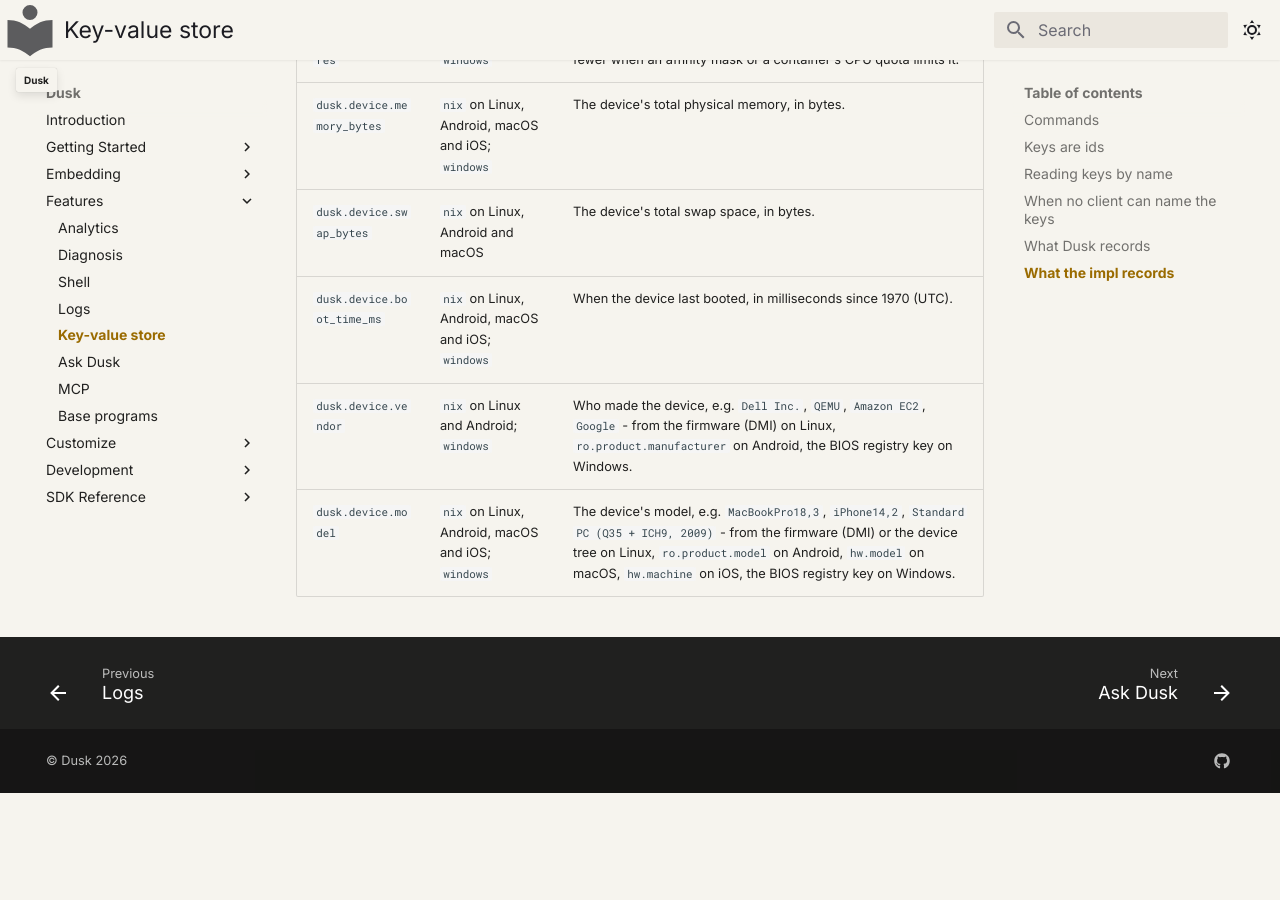
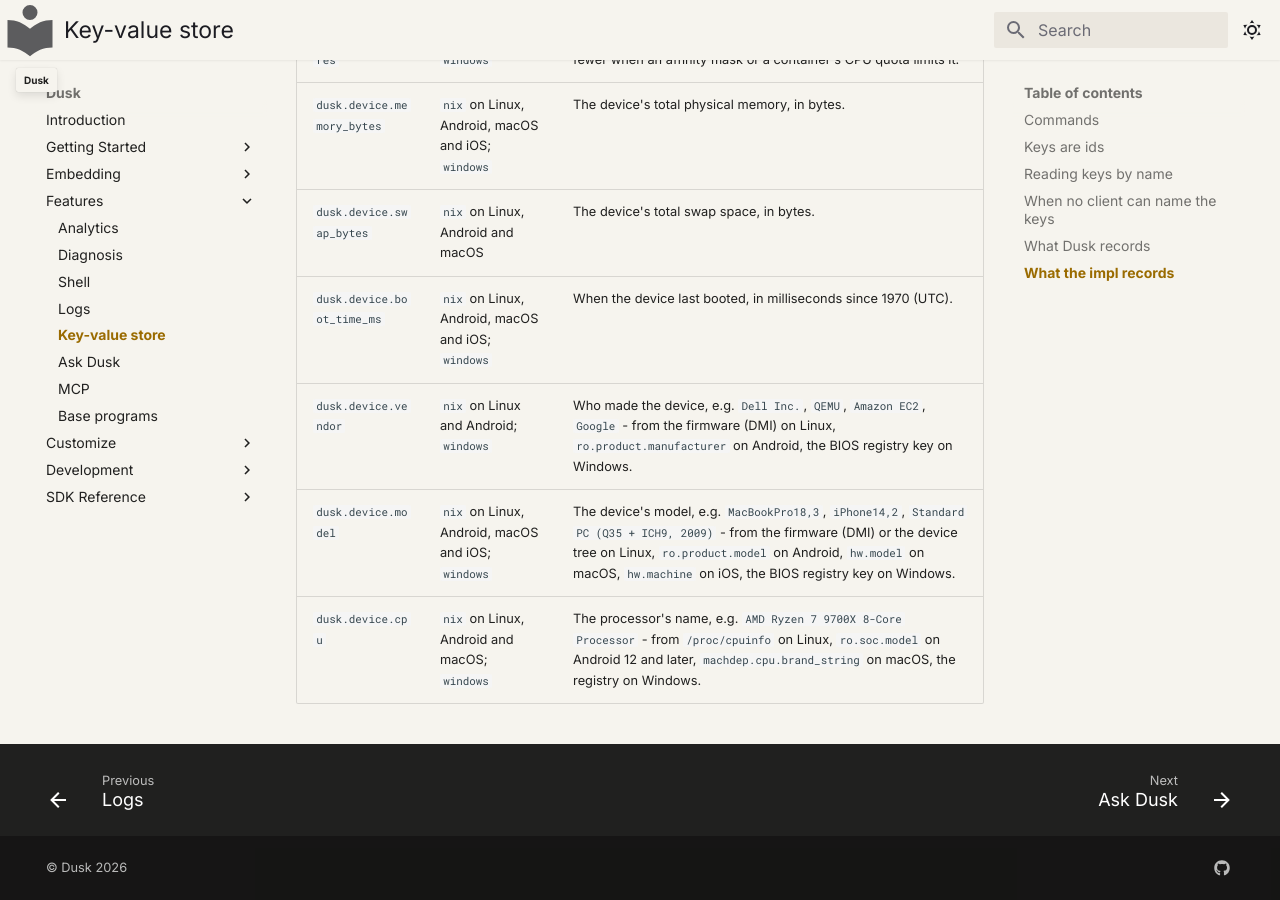
Before and after one commit to tomerze/dusk, an MkDocs documentation site: the page built from docs/docs/features/kvs.md, in a window 1280 px wide and 900 px high, scrolled down 7789 px. Built offline with MkDocs 1.6.1 and Material for MkDocs 9.7.7, drawn with Linux system fonts in a browser that asks for light colours; comment, search, counter and statistics services are not loaded; before the commit the page ends 8582 px from its top, so only the background shows below that.

Commit message:
Update docs for the device's CPU in the kvs
The impl table gains dusk.device.cpu, the processor's name, written by the nix impl on Linux, Android and macOS and by the windows impl, with where it is read from on each - on Android, a property only Android 12 and later have.

```diff
--- a/docs/docs/features/kvs.md
+++ b/docs/docs/features/kvs.md
@@ -208,3 +208,4 @@
 | `dusk.device.boot_time_ms` | `nix` on Linux, Android, macOS and iOS; `windows` | When the device last booted, in milliseconds since 1970 (UTC). |
 | `dusk.device.vendor` | `nix` on Linux and Android; `windows` | Who made the device, e.g. `Dell Inc.`, `QEMU`, `Amazon EC2`, `Google` - from the firmware (DMI) on Linux, `ro.product.manufacturer` on Android, the BIOS registry key on Windows. |
 | `dusk.device.model` | `nix` on Linux, Android, macOS and iOS; `windows` | The device's model, e.g. `MacBookPro18,3`, `iPhone14,2`, `Standard PC (Q35 + ICH9, 2009)` - from the firmware (DMI) or the device tree on Linux, `ro.product.model` on Android, `hw.model` on macOS, `hw.machine` on iOS, the BIOS registry key on Windows. |
+| `dusk.device.cpu` | `nix` on Linux, Android and macOS; `windows` | The processor's name, e.g. `AMD Ryzen 7 9700X 8-Core Processor` - from `/proc/cpuinfo` on Linux, `ro.soc.model` on Android 12 and later, `machdep.cpu.brand_string` on macOS, the registry on Windows. |
```
